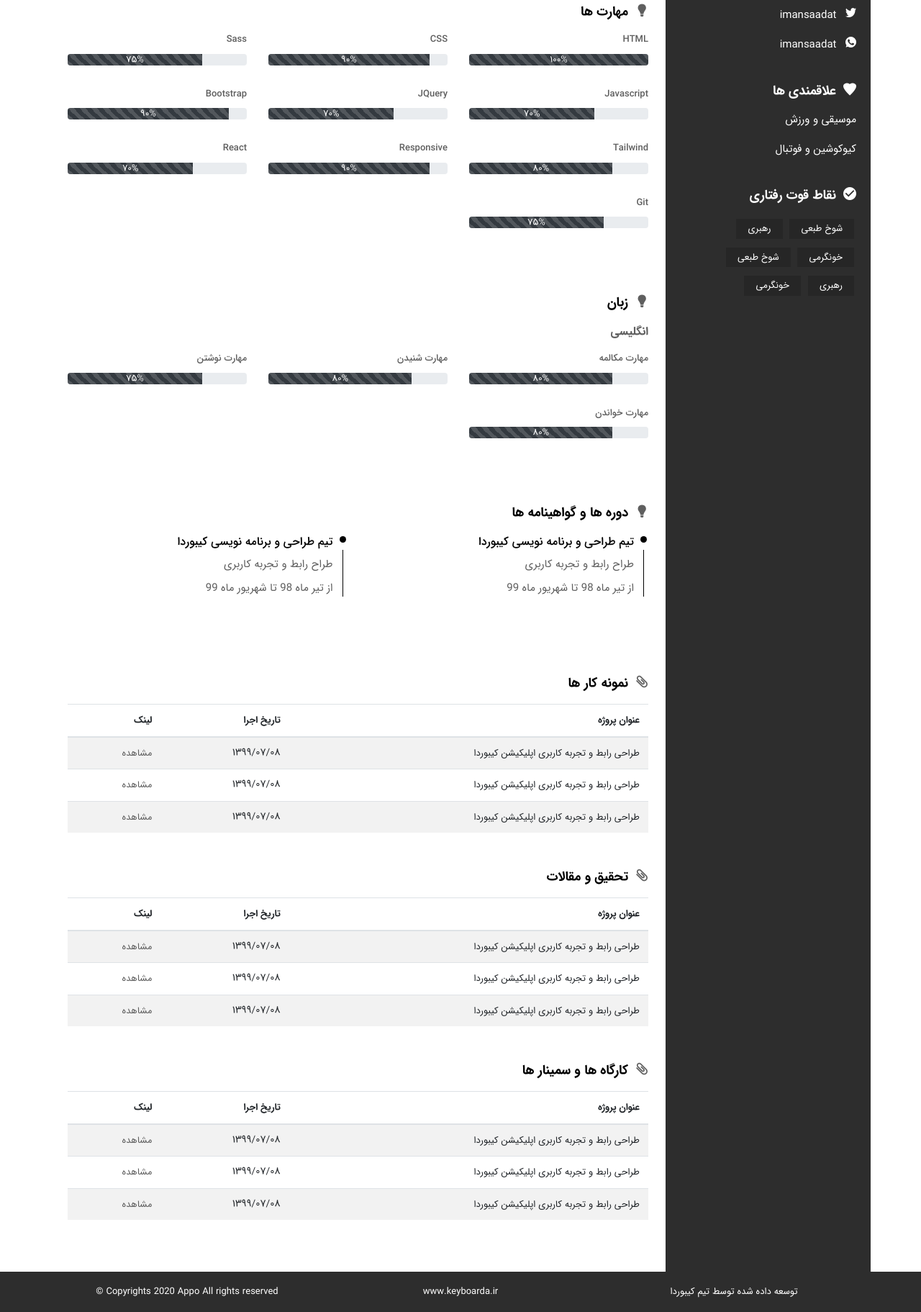
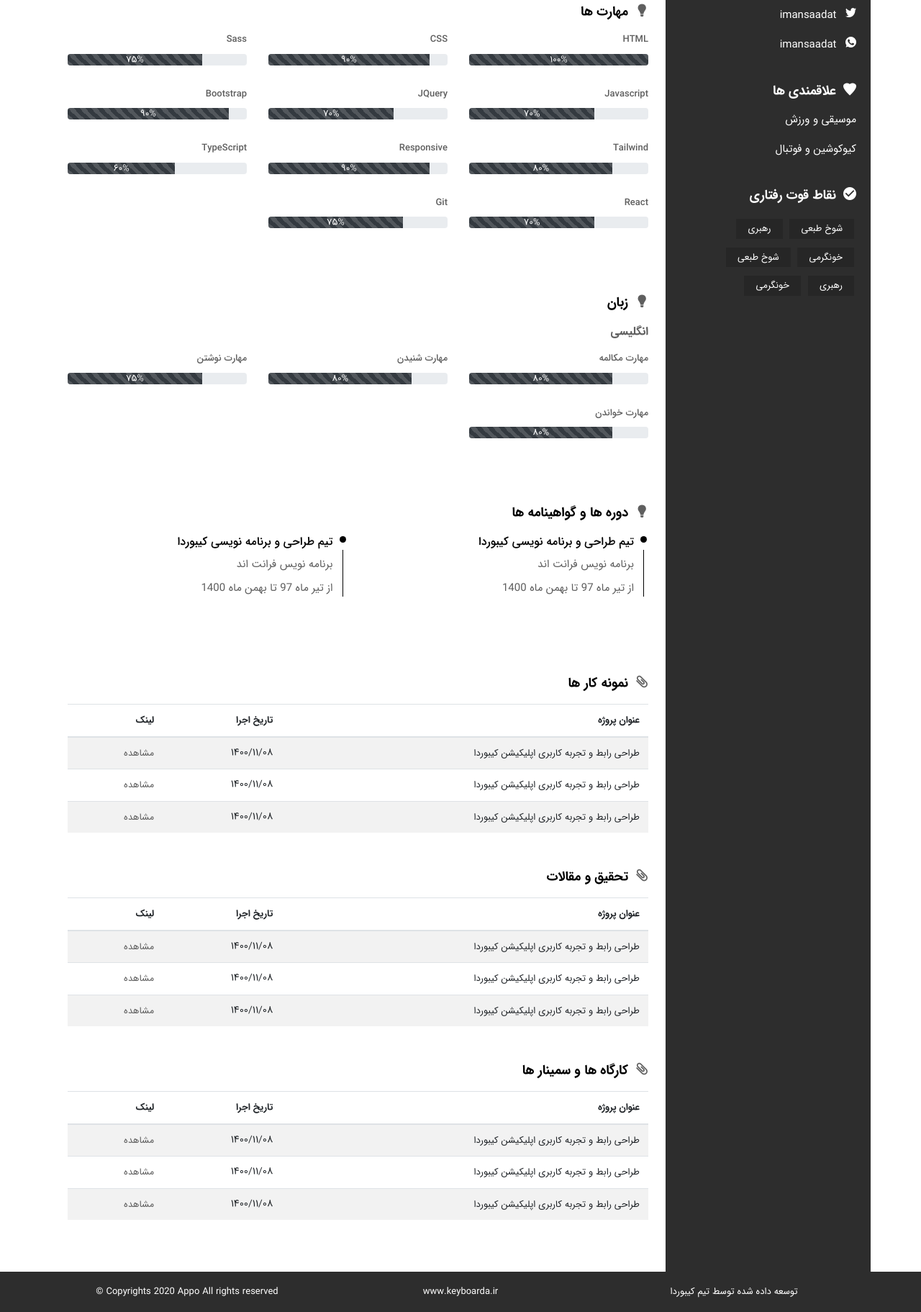
Before and after one commit to imansaadat/resume, a plain HTML site: page index.html in a window 1280 px wide. Shown: the part 958-2781 px from the top of the page at 72% size. Drawn offline with Linux system fonts and the light colour scheme; a script that the page names is missing.

Commit message:
resume updated

```diff
--- a/index.html
+++ b/index.html
@@ -35,13 +35,13 @@
                                     class="text">مشخصات فردی</span></div>
                             <ul>
                                 <li class="info gender"><span>جنسیت</span><span>: مرد</span></li>
-                                <li class="info date-birthday"><span> تاریخ تولد</span><span>: 1372/07/18 </span>
+                                <li class="info date-birthday"><span> تاریخ تولد</span><span class="num-fa">: 1372/07/18 </span>
                                 </li>
-                                <li class="info address"><span>محل سکونت</span><span>: تهران، تهرانپارس </span></li>
+                                <li class="info address"><span>محل سکونت</span><span>: تهران  </span></li>
                                 <li class="info married-status"><span>وضعیت تاهل</span><span>: مجرد</span></li>
                                 <li class="info military-situation"><span>خدمت سربازی</span><span>: پایان خدمت</span>
                                 </li>
-                                <li class="info salary"><span>حقوق درخواستی </span><span class="num-fa">: 15000000 تومان</span>
+                                <li class="info salary"><span>حقوق درخواستی </span><span class="num-fa">: 15,000,000 تومان</span>
                                 </li>
                             </ul>
                         </div>
@@ -147,7 +147,7 @@
                                         <div class="title-list-item">تیم طراحی و برنامه نویسی کیبوردا</div>
                                         <ul>
                                             <li>برنامه نویس فرانت اند</li>
-                                            <li>از تیر ماه 98 تا بهمن ماه 99</li>
+                                            <li>از تیر ماه 97 تا بهمن ماه 1400</li>
                                             <li>علت ترک شغل: دلایل شخصی</li>
                                         </ul>
                                         <div class="text-job-info">توضیحات: لورم ایپسوم متن ساختگی با تولید سادگی
@@ -161,7 +161,7 @@
                                         <div class="title-list-item">تیم طراحی و برنامه نویسی کیبوردا</div>
                                         <ul>
                                             <li>برنامه نویس فرانت اند</li>
-                                            <li>از تیر ماه 98 تا بهمن ماه 99</li>
+                                            <li>از تیر ماه 97 تا بهمن ماه 1400</li>
                                             <li>علت ترک شغل: دلایل شخصی</li>
                                         </ul>
                                         <div class="text-job-info">توضیحات: لورم ایپسوم متن ساختگی با تولید سادگی
@@ -184,7 +184,7 @@
                                         </div>
                                         <ul>
                                             <li>برنامه نویس فرانت اند</li>
-                                            <li>از تیر ماه 98 تا شهریور ماه 99</li>
+                                            <li>از تیر ماه 97 تا بهمن ماه 1400</li>
                                             <li>علت ترک شغل: دلایل شخصی </li>
                                         </ul>
                                         <div class="text-job-info">توضیحات: لورم ایپسوم متن ساختگی با تولید سادگی
@@ -199,7 +199,7 @@
                                         </div>
                                         <ul>
                                             <li>برنامه نویس فرانت اند</li>
-                                            <li>از تیر ماه 98 تا شهریور ماه 99</li>
+                                            <li>از تیر ماه 97 تا بهمن ماه 1400</li>
                                             <li>علت ترک شغل: دلایل شخصی</li>
                                         </ul>
                                         <div class="text-job-info">توضیحات: لورم ایپسوم متن ساختگی با تولید سادگی
@@ -262,6 +262,12 @@
                                     <div class="text-title">Responsive</div>
                                     <div class="progress num-fa">
                                         <div class="progress-bar progress-bar-striped progress-bar-animated bg-dark" role="progressbar" aria-valuenow="90" aria-valuemin="0" aria-valuemax="100" style="width: 90%">90%</div>
+                                      </div>
+                                </div>
+                                <div class="col-sm-6 col-lg-4">
+                                    <div class="text-title">TypeScript</div>
+                                    <div class="progress num-fa">
+                                        <div class="progress-bar progress-bar-striped progress-bar-animated bg-dark" role="progressbar" aria-valuenow="60" aria-valuemin="0" aria-valuemax="100" style="width: 60%">60%</div>
                                       </div>
                                 </div>
                                 <div class="col-sm-6 col-lg-4">
@@ -329,8 +335,8 @@
                                     <div class="list-item mb-5 courses">
                                         <div class="title-list-item">تیم طراحی و برنامه نویسی کیبوردا</div>
                                         <ul>
-                                            <li>طراح رابط و تجربه کاربری</li>
-                                            <li>از تیر ماه 98 تا شهریور ماه 99</li>
+                                            <li>برنامه نویس فرانت اند</li>
+                                            <li>از تیر ماه 97 تا بهمن ماه 1400</li>
                                         </ul>
                                     </div>
                                 </div>
@@ -338,8 +344,8 @@
                                     <div class="list-item mb-5 courses">
                                         <div class="title-list-item">تیم طراحی و برنامه نویسی کیبوردا</div>
                                         <ul>
-                                            <li>طراح رابط و تجربه کاربری</li>
-                                            <li>از تیر ماه 98 تا شهریور ماه 99</li>
+                                            <li>برنامه نویس فرانت اند</li>
+                                            <li>از تیر ماه 97 تا بهمن ماه 1400</li>
                                         </ul>
                                     </div>
                                 </div>
@@ -362,17 +368,17 @@
                                 <tbody>
                                   <tr>
                                     <td>طراحی رابط و تجربه کاربری اپلیکیشن کیبوردا</td>
-                                    <td class="num-fa">1399/07/08</td>
+                                    <td class="num-fa">1400/11/08</td>
                                     <td><a href="#">مشاهده</a></td>
                                   </tr>
                                   <tr>
                                     <td>طراحی رابط و تجربه کاربری اپلیکیشن کیبوردا</td>
-                                    <td class="num-fa">1399/07/08</td>
+                                    <td class="num-fa">1400/11/08</td>
                                     <td><a href="#">مشاهده</a></td>
                                   </tr>
                                   <tr>
                                     <td>طراحی رابط و تجربه کاربری اپلیکیشن کیبوردا</td>
-                                    <td class="num-fa">1399/07/08</td>
+                                    <td class="num-fa">1400/11/08</td>
                                     <td><a href="#">مشاهده</a></td>
                                   </tr>
                                 </tbody>
@@ -396,17 +402,17 @@
                                 <tbody>
                                   <tr>
                                     <td>طراحی رابط و تجربه کاربری اپلیکیشن کیبوردا</td>
-                                    <td class="num-fa">1399/07/08</td>
+                                    <td class="num-fa">1400/11/08</td>
                                     <td><a href="#">مشاهده</a></td>
                                   </tr>
                                   <tr>
                                     <td>طراحی رابط و تجربه کاربری اپلیکیشن کیبوردا</td>
-                                    <td class="num-fa">1399/07/08</td>
+                                    <td class="num-fa">1400/11/08</td>
                                     <td><a href="#">مشاهده</a></td>
                                   </tr>
                                   <tr>
                                     <td>طراحی رابط و تجربه کاربری اپلیکیشن کیبوردا</td>
-                                    <td class="num-fa">1399/07/08</td>
+                                    <td class="num-fa">1400/11/08</td>
                                     <td><a href="#">مشاهده</a></td>
                                   </tr>
                                 </tbody>
@@ -430,17 +436,17 @@
                                 <tbody>
                                   <tr>
                                     <td>طراحی رابط و تجربه کاربری اپلیکیشن کیبوردا</td>
-                                    <td class="num-fa">1399/07/08</td>
+                                    <td class="num-fa">1400/11/08</td>
                                     <td><a href="#">مشاهده</a></td>
                                   </tr>
                                   <tr>
                                     <td>طراحی رابط و تجربه کاربری اپلیکیشن کیبوردا</td>
-                                    <td class="num-fa">1399/07/08</td>
+                                    <td class="num-fa">1400/11/08</td>
                                     <td><a href="#">مشاهده</a></td>
                                   </tr>
                                   <tr>
                                     <td>طراحی رابط و تجربه کاربری اپلیکیشن کیبوردا</td>
-                                    <td class="num-fa">1399/07/08</td>
+                                    <td class="num-fa">1400/11/08</td>
                                     <td><a href="#">مشاهده</a></td>
                                   </tr>
                                 </tbody>
```
